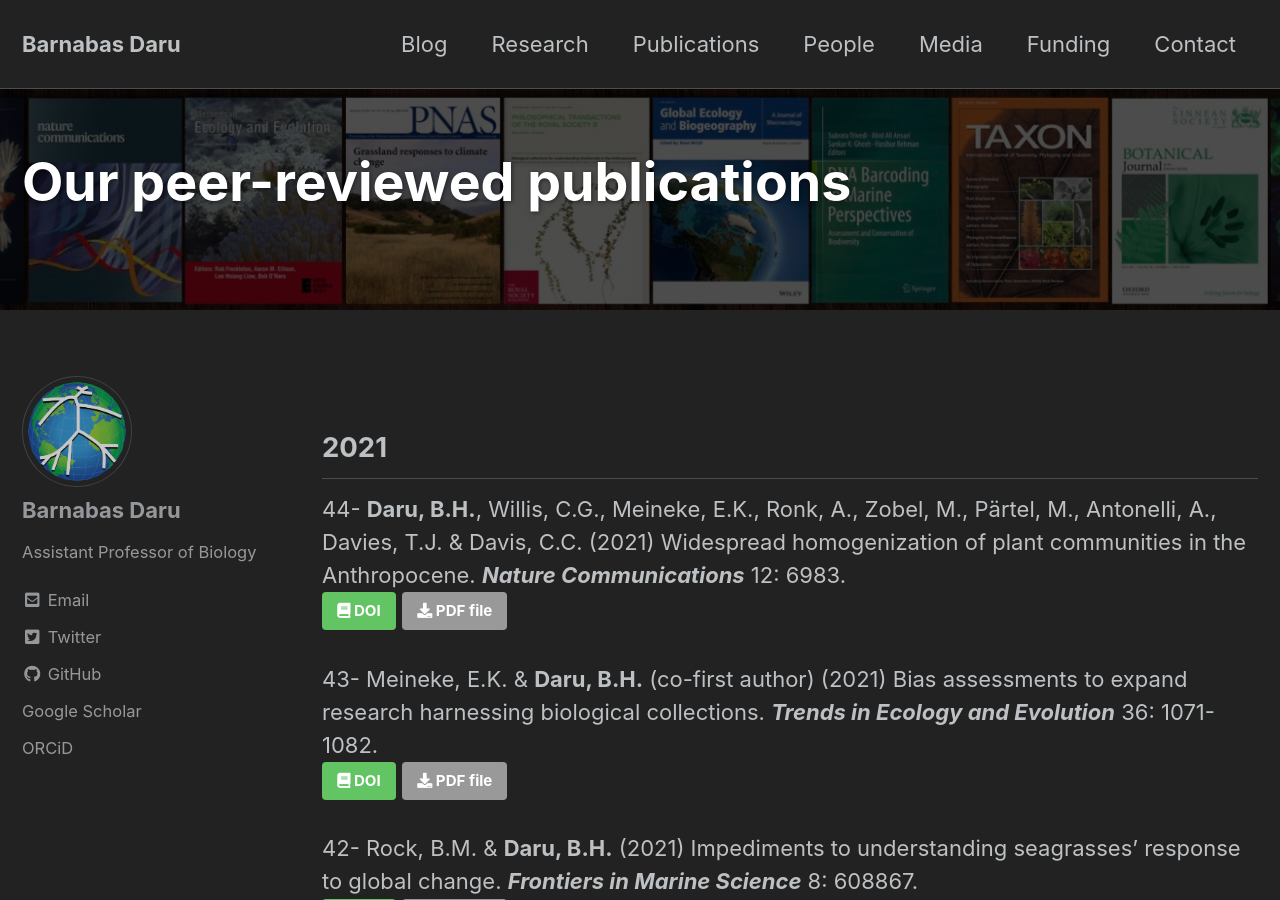
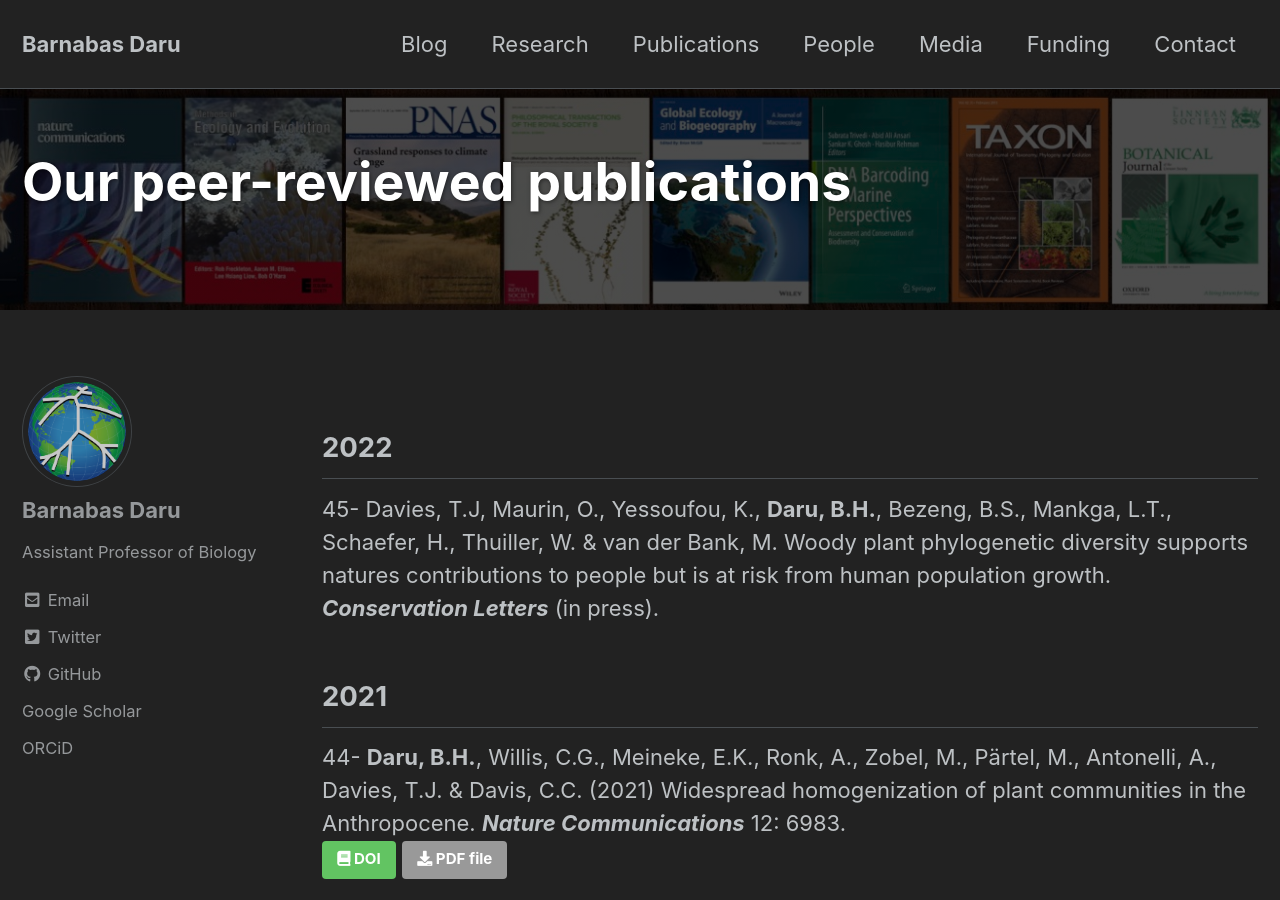
Before and after one commit to darunabas/darulab.github.io, a Jekyll site: the page built from _pages/publications.md, in a window 1280 px wide and 900 px high. Built offline with Jekyll 4.4.1, drawn with Linux system fonts in a browser that asks for light colours; cached includes are drawn as plain includes.

Commit message:
Updated pub

```diff
--- a/_pages/publications.md
+++ b/_pages/publications.md
@@ -14,6 +14,10 @@ permalink: /publications/
 categories: []
 tags: []
 ---
+## 2022
+
+45- Davies, T.J, Maurin, O., Yessoufou, K., **Daru, B.H.**, Bezeng, B.S., Mankga, L.T., Schaefer, H., Thuiller, W. & van der Bank, M. Woody plant phylogenetic diversity supports natures contributions to people but is at risk from human population growth. **_Conservation Letters_** (in press).
+
 ## 2021
 
 44- **Daru, B.H.**, Willis, C.G., Meineke, E.K., Ronk, A., Zobel, M., Pärtel, M., Antonelli, A., Davies, T.J. & Davis, C.C. (2021) Widespread homogenization of plant communities in the Anthropocene. **_Nature Communications_** 12: 6983.<br>
```
